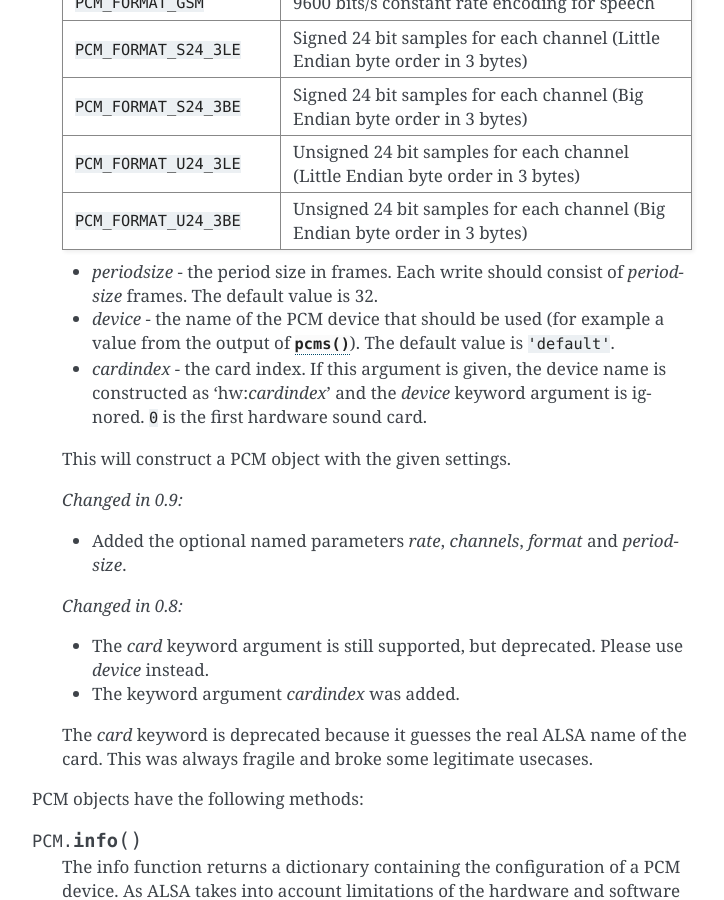
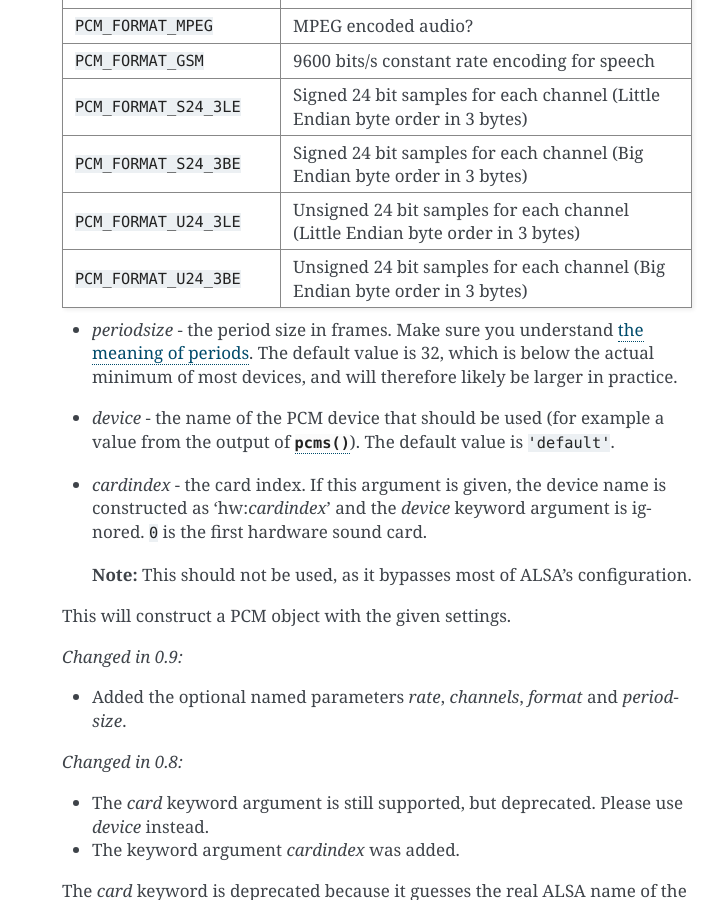
Before and after one commit to larsimmisch/pyalsaaudio, a Sphinx documentation site: the page built from doc/libalsaaudio.rst, in a window 1280 px wide and 900 px high, scrolled down 3188 px. Shown: the whole window, without its empty margins (388-1112 px from the left). Built offline with Sphinx 7.4.7, drawn with Linux system fonts in a browser that asks for light colours; some of the changed text lies outside the part shown.

Commit message:
add some best practices to the docu
addresses #110, among other things.

```diff
--- a/doc/libalsaaudio.rst
+++ b/doc/libalsaaudio.rst
@@ -54,6 +54,8 @@
      is constructed as: 'hw:*cardindex*' and
      the `device` keyword argument is ignored. ``0`` is the first hardware sound
      card.
+
+     **Note:** This should not be used, as it bypasses most of ALSA's configuration.
 
    * *device* - the name of the device on which the mixer resides. The default
      is ``'default'``.
@@ -140,7 +142,10 @@
    ``PCM_FORMAT_U24_3BE``     Unsigned 24 bit samples for each channel (Big Endian byte order in 3 bytes)
    =========================  ===============
 
-   * *periodsize* - the period size in frames. Each write should consist of *periodsize* frames. The default value is 32.
+   * *periodsize* - the period size in frames.
+     Make sure you understand :ref:`the meaning of periods <term-period>`.
+     The default value is 32, which is below the actual minimum of most devices,
+     and will therefore likely be larger in practice.
    * *device* - the name of the PCM device that should be used (for example
      a value from the output of :func:`pcms`). The default value is
      ``'default'``.
@@ -148,6 +153,8 @@
      is constructed as 'hw:*cardindex*' and
      the `device` keyword argument is ignored.
      ``0`` is the first hardware sound card.
+
+     **Note:** This should not be used, as it bypasses most of ALSA's configuration.
 
    This will construct a PCM object with the given settings.
 
@@ -316,6 +323,10 @@
    In :const:`PCM_NONBLOCK` mode, the call will return immediately, with a
    return value of zero, if the buffer is full. In this case, the data
    should be written at a later time.
+
+   Note that this call completing means only that the samples were buffered
+   in the kernel, and playout will continue afterwards. Make sure that the
+   stream is drained before discarding the PCM handle.
 
 .. method:: PCM.pause([enable=True])
 
--- a/doc/terminology.rst
+++ b/doc/terminology.rst
@@ -52,6 +52,8 @@
    underrun (on playback) occurs; the term "xrun" is used to refer to
    either event.
 
+.. _term-period:
+
 Period
    The CPU processes sample data in chunks of frames, so-called periods
    (also called fragments by some systems). The operating system kernel's
```
